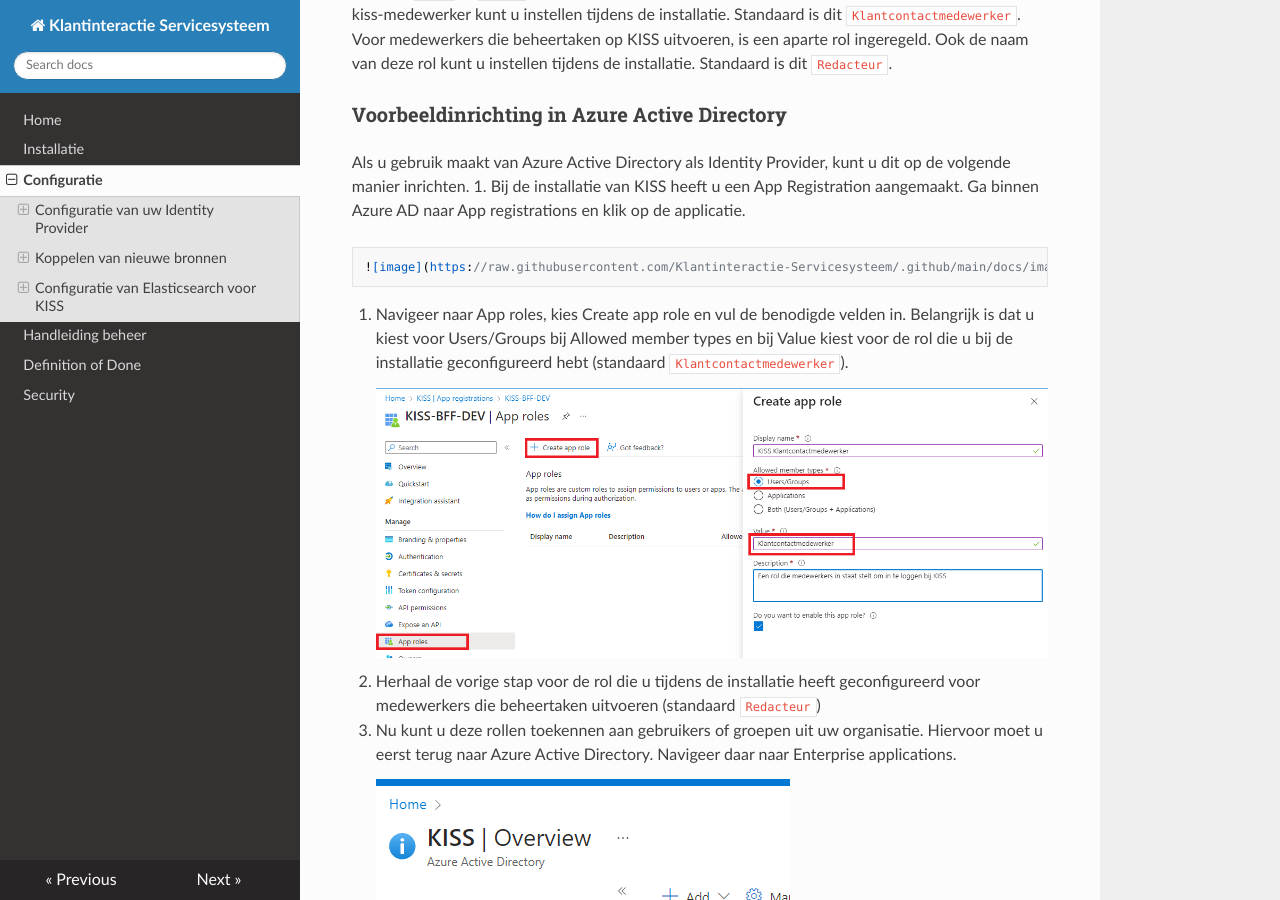
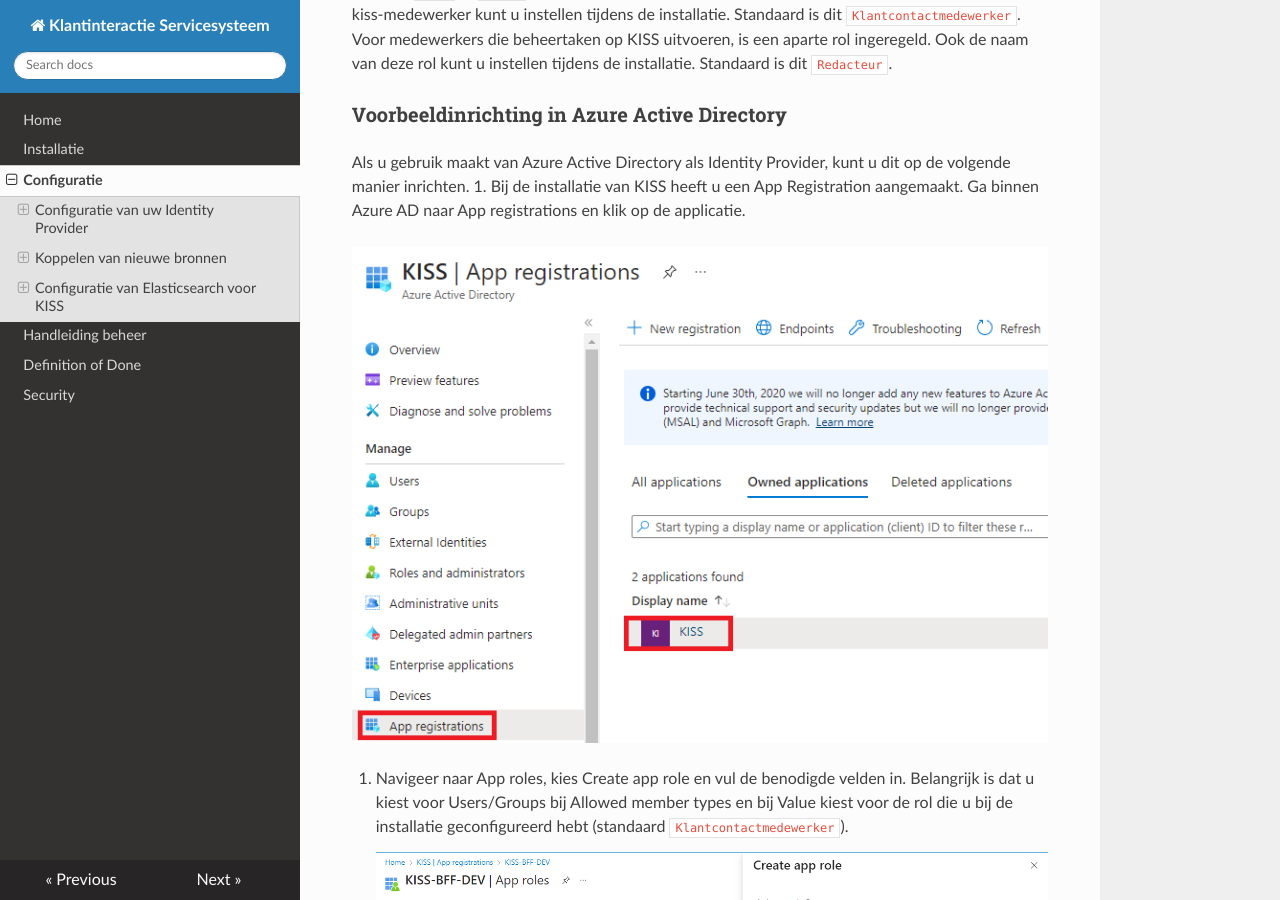
Before and after one commit to Klantinteractie-Servicesysteem/.github, an MkDocs documentation site: the page built from docs/CONFIGURATIE.md, in a window 1280 px wide and 900 px high, scrolled down 382 px. Built offline with MkDocs 1.6.1, drawn with Linux system fonts in a browser that asks for light colours; nearby versions of some CDN libraries.

Commit message:
Update CONFIGURATIE.md
Change code for first image for rtd

```diff
--- a/docs/CONFIGURATIE.md
+++ b/docs/CONFIGURATIE.md
@@ -9,7 +9,8 @@
 Als u gebruik maakt van Azure Active Directory als Identity Provider, kunt u dit op de volgende manier inrichten.
 1. Bij de installatie van KISS heeft u een App Registration aangemaakt. Ga binnen Azure AD naar App registrations en klik op de applicatie.
 
-    ![image](https://raw.githubusercontent.com/Klantinteractie-Servicesysteem/.github/main/docs/images/AzureAD-01.png)
+<img src="https://raw.githubusercontent.com/Klantinteractie-Servicesysteem/.github/main/docs/images/AzureAD-01.png" />
+
 
 1. Navigeer naar App roles, kies Create app role en vul de benodigde velden in. Belangrijk is dat u kiest voor Users/Groups bij Allowed member types en bij Value kiest voor de rol die u bij de installatie geconfigureerd hebt (standaard `Klantcontactmedewerker`).
 
```
